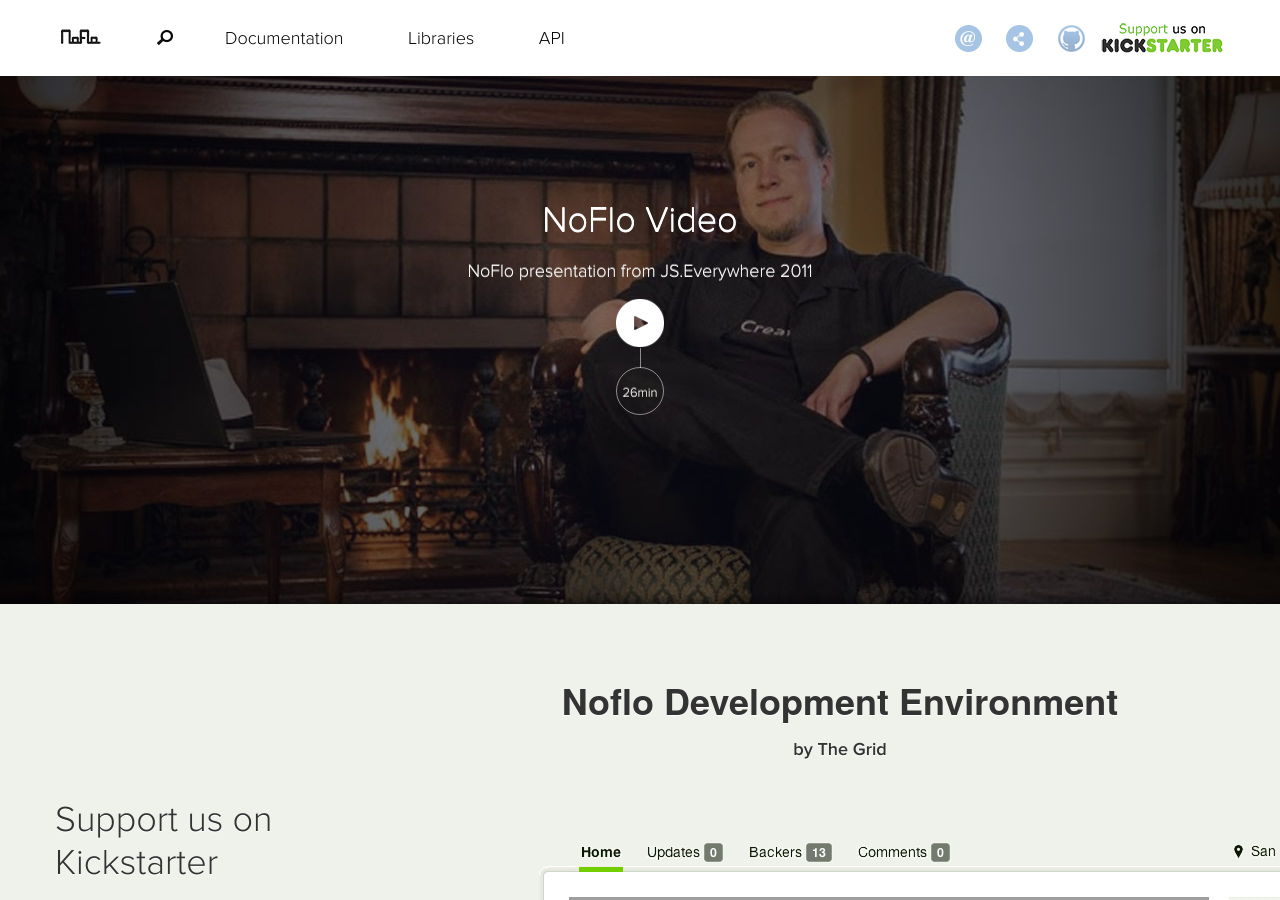
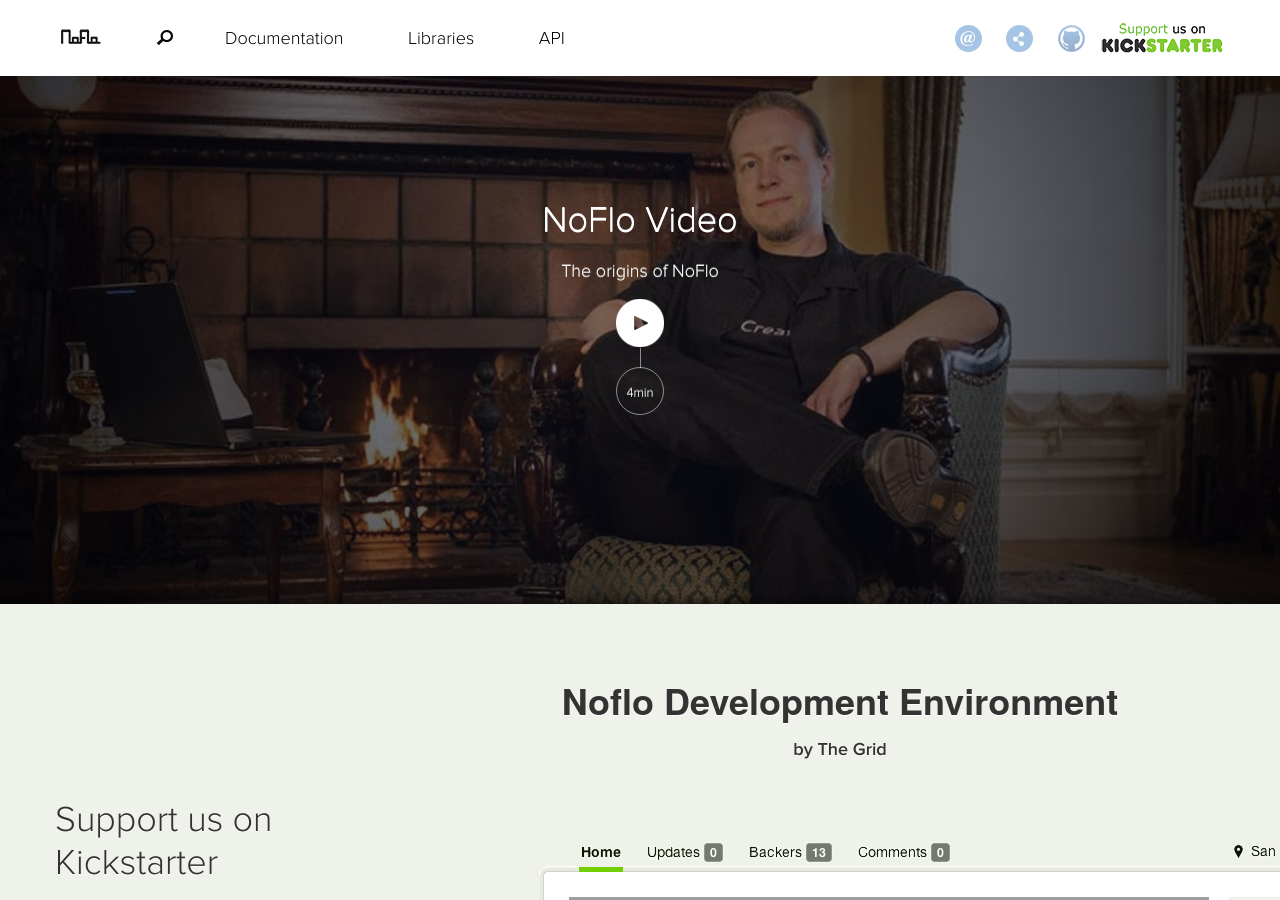
Before and after one commit to noflo/noflo.github.io, a Jekyll site: the page built from index.html, in a window 1280 px wide and 900 px high, scrolled down 1610 px. Built offline with Jekyll 4.4.1, drawn with Linux system fonts in a browser that asks for light colours; nearby versions of some CDN libraries; Markdown is read by kramdown in place of the engine named in the settings; grey boxes are pictures that could not be loaded.

Commit message:
Link to the new 'Origins of NoFlo' video

```diff
--- a/index.html
+++ b/index.html
@@ -45,9 +45,9 @@ title: NoFlo | Flow-Based Programming for JavaScript
   <section class="row-fluid homepage-section">
     <div class="video">
       <h2>NoFlo Video</h2>
-      <p>NoFlo presentation from JS.Everywhere 2011</p>
-      <a href="http://youtu.be/pgP4v9b5DvE" class="video__play">Play Video</a>
-      <p class="video__duration">26min</p>
+      <p>The origins of NoFlo</p>
+      <a href="http://youtu.be/YJHT2vARAOQ" class="video__play">Play Video</a>
+      <p class="video__duration">4min</p>
     </div>
   </section>
 
```
